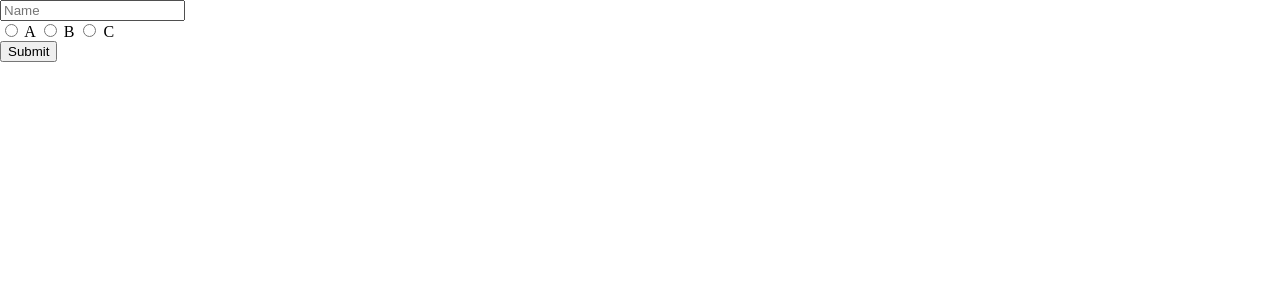
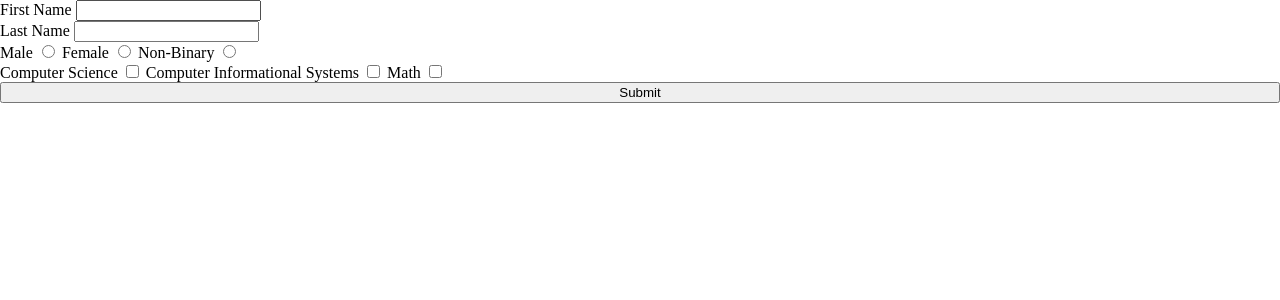
Before and after one commit to claytonleonardcook/sky, a SvelteKit app: page / in a window 1280 px wide. Shown: the top 300 px of the page. Built offline with nearby package versions, Linux system fonts and the light colour scheme.

Commit message:
form components

```diff
--- a/src/components/Form.svelte
+++ b/src/components/Form.svelte
@@ -1,19 +1,24 @@
 <script lang="ts">
+  import formData, { type Input } from '../utils/Form';
+
   type $$Props = {
-    onSubmit: Optional<(data: FormData) => void>;
+    className?: string;
+    onSubmit?: (data: Record<string, Input>) => void;
   } & Partial<HTMLFormElement>;
 
-  export let onSubmit: Optional<(data: FormData) => void>;
+  export let className: $$Props['className'] = '';
+  export let onSubmit: $$Props['onSubmit'] = undefined;
 
   const onsubmit = (event: SubmitEvent) => {
     event.preventDefault();
     const target = event.target as HTMLFormElement;
 
-    const data = new FormData(target);
-    onSubmit && onSubmit(data);
+    const data = formData(target);
+    console.log(data);
+    // onSubmit && onSubmit(data);
   };
 </script>
 
-<form on:submit={onsubmit} {...$$restProps}>
+<form class={className} on:submit={onsubmit} {...$$restProps}>
   <slot />
 </form>
--- a/src/components/RadioInput.svelte
+++ b/src/components/Input.svelte
@@ -3,14 +3,13 @@
 
   type $$Props = {
     placeholder: string;
-  } & Omit<Partial<HTMLInputElement>, 'name'>;
+  } & Partial<HTMLInputElement>;
 
   export let placeholder: string;
-
   const name: string = getContext('name');
 </script>
 
 <label>
-  <input {name} type="radio" {...$$restProps} />
   {placeholder}
+  <input {name} {...$$restProps} />
 </label>
--- /dev/null
+++ b/src/components/InputGroup.svelte
@@ -0,0 +1,21 @@
+<script lang="ts">
+  import { setContext } from 'svelte';
+
+  type $$Props = {
+    name: string;
+    component?: Optional<string>;
+  } & Partial<HTMLFieldSetElement>;
+
+  export let name: $$Props['name'];
+  export let component: $$Props['component'] = undefined;
+
+  setContext('name', name);
+</script>
+
+{#if component}
+  <svelte:element this={component}>
+    <slot />
+  </svelte:element>
+{:else}
+  <slot />
+{/if}
--- a/src/components/RadioGroup.svelte
+++ /dev/null
@@ -1,15 +0,0 @@
-<script lang="ts">
-  import { setContext } from 'svelte';
-
-  type $$Props = {
-    name: string;
-  } & Partial<HTMLFieldSetElement>;
-
-  export let name: string;
-
-  setContext('name', name);
-</script>
-
-<fieldset {...$$restProps}>
-  <slot />
-</fieldset>
--- a/src/components/TextInput.svelte
+++ /dev/null
@@ -1,5 +0,0 @@
-<script lang="ts">
-  type $$Props = Partial<HTMLInputElement>;
-</script>
-
-<input {...$$restProps} />
--- a/src/components/index.ts
+++ b/src/components/index.ts
@@ -1,4 +1,3 @@
 export { default as Form } from './Form.svelte';
-export { default as RadioGroup } from './RadioGroup.svelte';
-export { default as RadioInput } from './RadioInput.svelte';
-export { default as TextInput } from './TextInput.svelte';
+export { default as Input } from './Input.svelte';
+export { default as InputGroup } from './InputGroup.svelte';
--- a/src/routes/+page.svelte
+++ b/src/routes/+page.svelte
@@ -1,22 +1,33 @@
 <script lang="ts">
-  import { Form, TextInput, RadioGroup, RadioInput } from '@components';
+  import { Form, Input, InputGroup } from '@components';
 </script>
 
-<Form
-  onSubmit={(data) => {
-    data.forEach((key) => {
-      console.log(key);
-    });
-  }}
->
-  <TextInput name="name" placeholder="Name">Name</TextInput>
-  <RadioGroup name="group1">
-    <RadioInput placeholder="A" value="a" />
-    <RadioInput placeholder="B" value="b" />
-    <RadioInput placeholder="C" value="c" />
-  </RadioGroup>
-  <input type="submit" value="Submit" />
-</Form>
+<main class="main">
+  <Form
+    className="form1"
+    onSubmit={(data) => {
+      // console.log(Ob);
+    }}
+  >
+    <Input type="text" placeholder="First Name" />
+    <Input type="text" placeholder="Last Name" />
+    <InputGroup name="gender" component="fieldset">
+      <Input type="radio" placeholder="Male" value="male" />
+      <Input type="radio" placeholder="Female" value="female" />
+      <Input type="radio" placeholder="Non-Binary" value="nonbinary" />
+    </InputGroup>
+    <InputGroup name="major" component="fieldset">
+      <Input type="checkbox" placeholder="Computer Science" value="cs" />
+      <Input type="checkbox" placeholder="Computer Informational Systems" value="csis" />
+      <Input type="checkbox" placeholder="Math" value="math" />
+    </InputGroup>
+    <button type="submit">Submit</button>
+  </Form>
+</main>
 
-<style lang="scss">
+<style>
+  .main > :global(.form1) {
+    display: flex;
+    flex-direction: column;
+  }
 </style>
--- /dev/null
+++ b/src/utils/Form.ts
@@ -0,0 +1,22 @@
+export type Input = {
+  type: HTMLInputElement['type'];
+  required: boolean;
+  value: string | string[];
+  checked?: string[];
+};
+
+const formData = (form: HTMLFormElement): Record<string, Input> => {
+  const data: Record<string, Input> = {};
+  const inputs = Array.from(form.querySelectorAll('input'));
+  inputs.forEach((input) => {
+    data[input.name] = {
+      type: input.type,
+      required: input.required,
+      value: [input.value],
+      checked: [],
+    };
+  });
+  return data;
+};
+
+export default formData;
```
